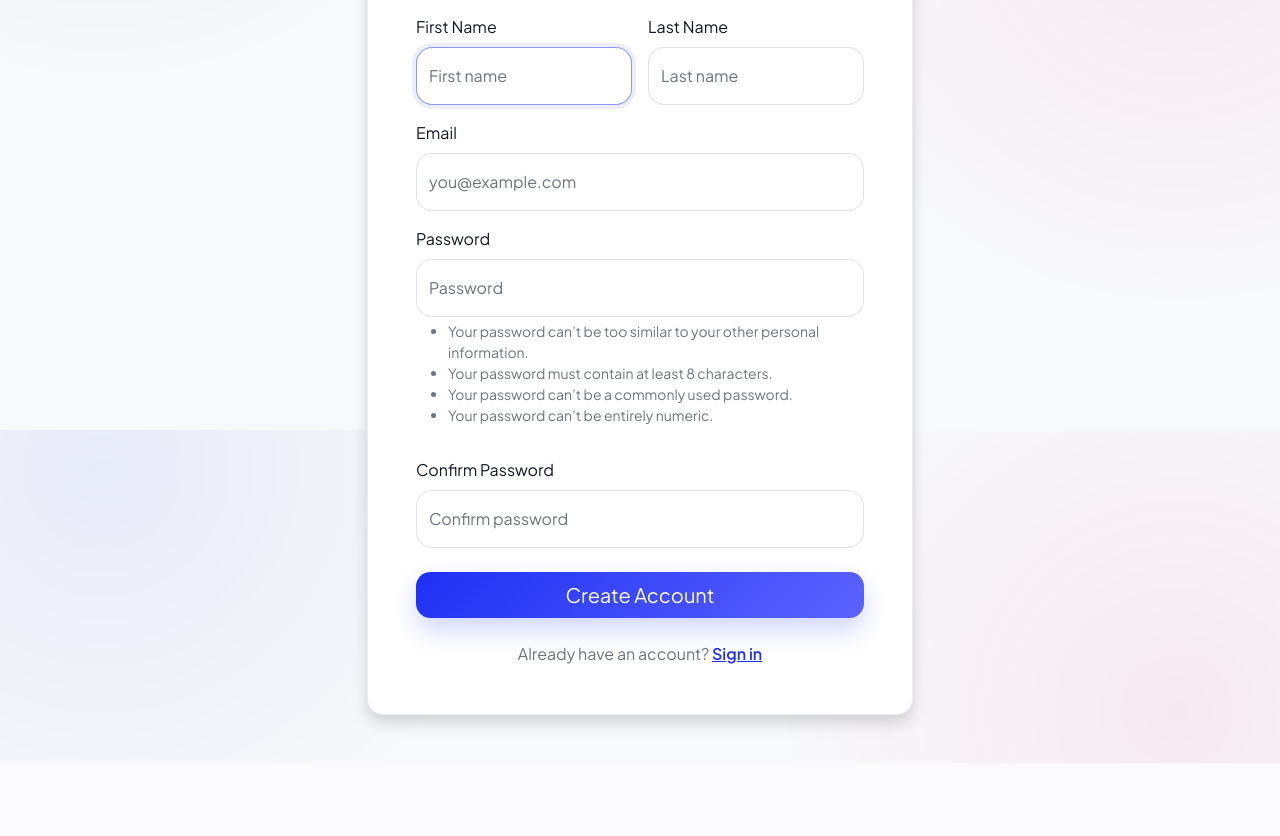
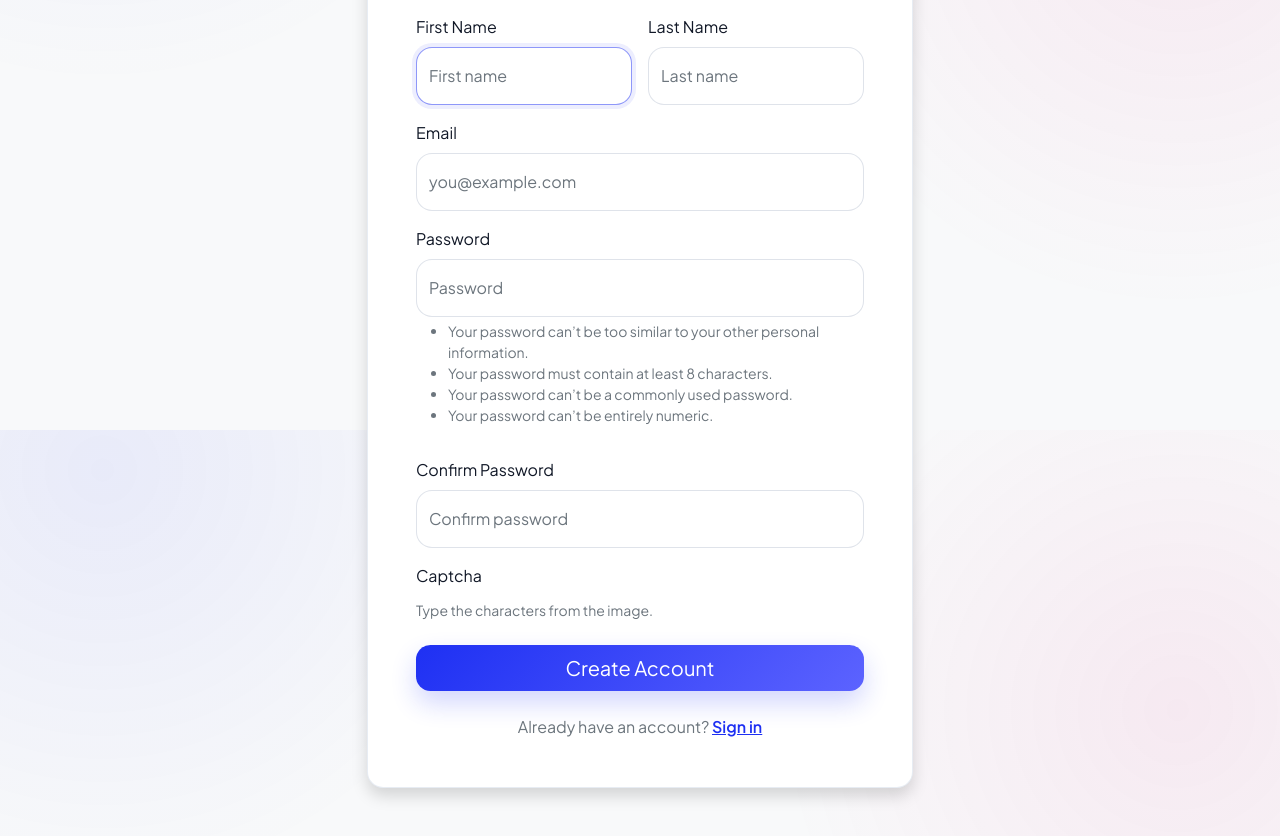
Before and after one commit to Ali-Mashaghi/landing-page, a Django app: page /signup/ in a window 1280 px wide. Shown: the part 370-1206 px from the top of the page. Before the commit the page ends 1133 px from the top, so only its background shows below. Run offline with Django 5.2, Linux system fonts and the light colour scheme; some libraries are stand-ins or nearby versions.

Commit message:
adding captcha

```diff
--- a/Templates/dashboard/signup.html
+++ b/Templates/dashboard/signup.html
@@ -49,6 +49,14 @@
                                     {{ form.password2 }}
                                     {% if form.password2.errors %}<div class="text-danger small mt-1">{{ form.password2.errors.0 }}</div>{% endif %}
                                 </div>
+                                <div class="col-12">
+                                    <label class="form-label" for="{{ form.captcha.id_for_label }}">{{ form.captcha.label }}</label>
+                                    <div class="d-flex flex-wrap align-items-center gap-3">
+                                        {{ form.captcha }}
+                                    </div>
+                                    {% if form.captcha.errors %}<div class="text-danger small mt-1">{{ form.captcha.errors.0 }}</div>{% endif %}
+                                    <div class="form-text">Type the characters from the image.</div>
+                                </div>
                             </div>
                             <div class="d-grid mt-4">
                                 <button type="submit" class="btn btn-primary btn-lg">Create Account</button>
--- a/config/urls.py
+++ b/config/urls.py
@@ -25,6 +25,7 @@ admin.site.index_title = 'Site Management'
 
 urlpatterns = [
     path('admin/', admin.site.urls),
+    path('captcha/', include('captcha.urls')),
     path('', include('hero.urls')),
     path('api/', include('hero.api.urls')),
 ]
--- a/hero/forms.py
+++ b/hero/forms.py
@@ -1,5 +1,6 @@
 from django import forms
 from django.contrib.auth.forms import AuthenticationForm, UserCreationForm
+from captcha.fields import CaptchaField
 from .models import Contact, Project, User, Skill
 
 
@@ -55,9 +56,20 @@ class LoginForm(AuthenticationForm):
             'placeholder': 'Password',
         }),
     )
+    captcha = CaptchaField(label='Captcha')
+
+    def __init__(self, *args, **kwargs):
+        super().__init__(*args, **kwargs)
+        self.fields['captcha'].widget.attrs.update({
+            'class': 'form-control',
+            'placeholder': 'Enter the characters shown',
+            'autocomplete': 'off',
+        })
 
 
 class SignupForm(UserCreationForm):
+    captcha = CaptchaField(label='Captcha')
+
     class Meta:
         model = User
         fields = ['first_name', 'last_name', 'email', 'password1', 'password2']
@@ -86,6 +98,11 @@ class SignupForm(UserCreationForm):
         self.fields['password2'].widget.attrs.update({
             'class': 'form-control',
             'placeholder': 'Confirm password',
+        })
+        self.fields['captcha'].widget.attrs.update({
+            'class': 'form-control',
+            'placeholder': 'Enter the characters shown',
+            'autocomplete': 'off',
         })
 
 
--- a/requirements.txt
+++ b/requirements.txt
@@ -2,10 +2,9 @@ Django
 boto3==1.43.57
 djangorestframework==3.16.1
 django-storages==1.14.6
+django-simple-captcha==0.7.0
 gunicorn==25.1.0
 jdatetime==5.2.0
 pillow==12.1.1
 python-dotenv==1.2.1
 psycopg[binary]
-django-storages
-boto3
```
Also changed, not shown: Templates/dashboard/login.html (+9 -1 lines), config/settings.py (+8 -0 lines), hero/tests.py (+38 -0 lines).
